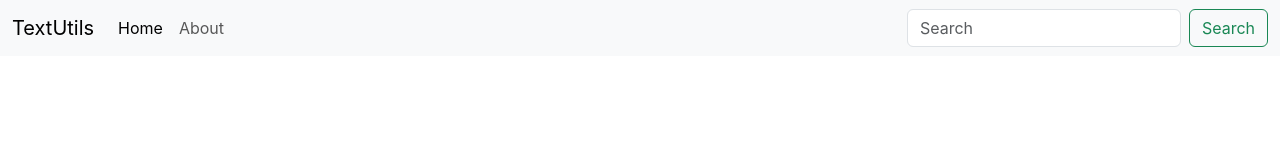
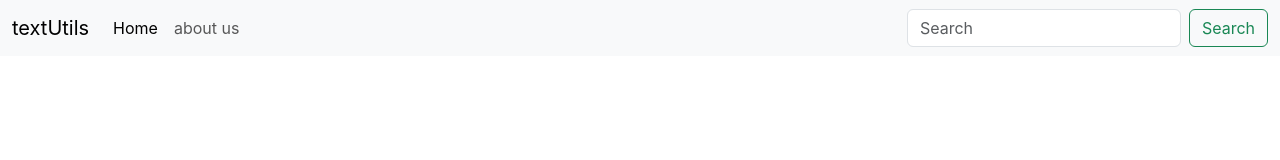
Before and after one commit to dev14325/Text-Utils, a React (Create React App) app: page / in a window 1280 px wide. Shown: the top 160 px of the page. Built offline with nearby package versions, Linux system fonts and the light colour scheme.

Commit message:
Navbar.js modified

```diff
--- a/src/App.js
+++ b/src/App.js
@@ -1,36 +1,16 @@
-import logo from './logo.svg';
+import Navbar from './components/Navbar';
+
 
 import './App.css';
 
-let name = "Dev";
+
 
 function App() {
 
   return (
    <>
-   <nav className="navbar navbar-expand-lg bg-body-tertiary">
-  <div className="container-fluid">
-    <a className="navbar-brand" href="#">TextUtils</a>
-    <button className="navbar-toggler" type="button" data-bs-toggle="collapse" data-bs-target="#navbarSupportedContent" aria-controls="navbarSupportedContent" aria-expanded="false" aria-label="Toggle navigation">
-      <span className="navbar-toggler-icon"></span>
-    </button>
-    <div className="collapse navbar-collapse" id="navbarSupportedContent">
-      <ul className="navbar-nav me-auto mb-2 mb-lg-0">
-        <li className="nav-item">
-          <a className="nav-link active" aria-current="page" href="#">Home</a>
-        </li>
-        <li className="nav-item">
-          <a className="nav-link" href="#">About</a>
-        </li>
 
-      </ul>
-      <form className="d-flex" role="search">
-        <input className="form-control me-2" type="search" placeholder="Search" aria-label="Search"/>
-        <button className="btn btn-outline-success" type="submit">Search</button>
-      </form>
-    </div>
-  </div>
-</nav>
+<Navbar title = "textUtils" aboutTextUtils = "about us"/>
    </>
   );
 }
--- /dev/null
+++ b/src/components/Navbar.js
@@ -0,0 +1,31 @@
+import React from 'react'
+
+export default function Navbar(props) {
+  return (
+
+        <nav className="navbar navbar-expand-lg bg-body-tertiary">
+  <div className="container-fluid">
+    <a className="navbar-brand" href="/">{props.title}</a>
+    <button className="navbar-toggler" type="button" data-bs-toggle="collapse" data-bs-target="#navbarSupportedContent" aria-controls="navbarSupportedContent" aria-expanded="false" aria-label="Toggle navigation">
+      <span className="navbar-toggler-icon"></span>
+    </button>
+    <div className="collapse navbar-collapse" id="navbarSupportedContent">
+      <ul className="navbar-nav me-auto mb-2 mb-lg-0">
+        <li className="nav-item">
+          <a className="nav-link active" aria-current="page" href="/">Home</a>
+        </li>
+        <li className="nav-item">
+          <a className="nav-link" href="/">{props.aboutTextUtils}</a>
+        </li>
+
+      </ul>
+      <form className="d-flex" role="search">
+        <input className="form-control me-2" type="search" placeholder="Search" aria-label="Search"/>
+        <button className="btn btn-outline-success" type="submit">Search</button>
+      </form>
+    </div>
+  </div>
+</nav>
+
+  )
+}
```
